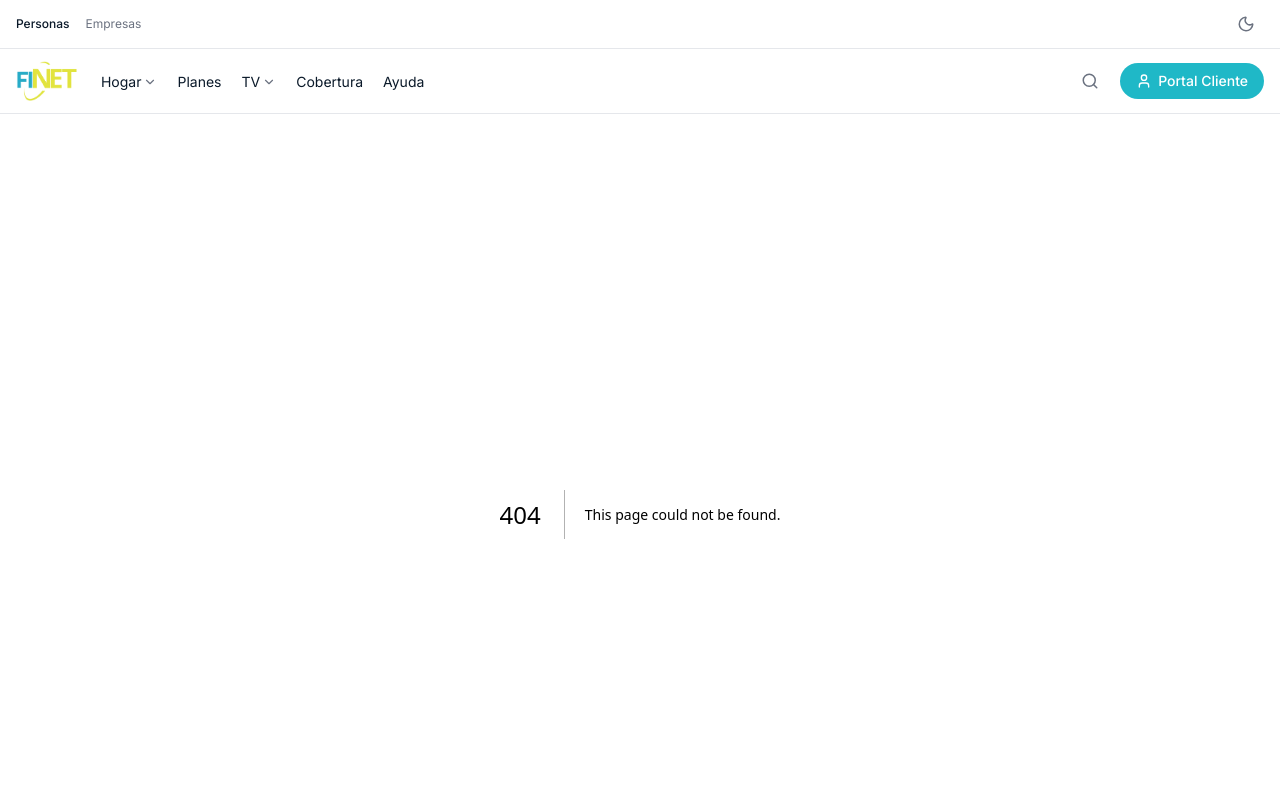
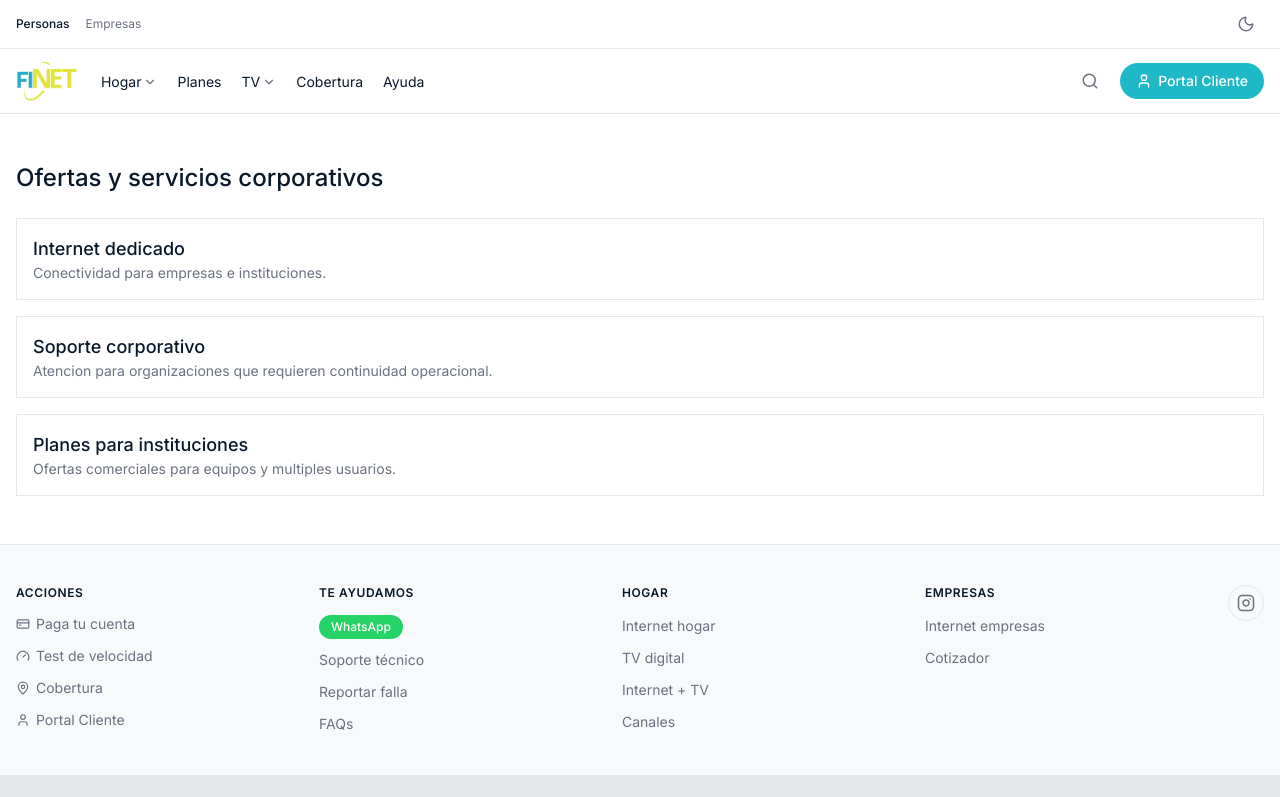
Before and after one commit to invvd/finet-clientes, a Next.js app: page /empresas in a window 1280 px wide. Before the commit this address had no page. Shown: the top 797 px of the page. Built offline with nearby package versions, Linux system fonts and the light colour scheme.

Commit message:
feat: agrega pagina de servicios corporativos

```diff
--- /dev/null
+++ b/app/_data/serviciosCorporativos.ts
@@ -0,0 +1,27 @@
+export type ServicioCorporativo = {
+  id: string;
+  nombre: string;
+  descripcion: string;
+};
+
+export const serviciosCorporativos: ServicioCorporativo[] = [
+  {
+    id: "internet-dedicado",
+    nombre: "Internet dedicado",
+    descripcion: "Conectividad para empresas e instituciones.",
+  },
+  {
+    id: "soporte-corporativo",
+    nombre: "Soporte corporativo",
+    descripcion: "Atencion para organizaciones que requieren continuidad operacional.",
+  },
+  {
+    id: "planes-instituciones",
+    nombre: "Planes para instituciones",
+    descripcion: "Ofertas comerciales para equipos y multiples usuarios.",
+  },
+];
+
+export function getServiciosCorporativos() {
+  return serviciosCorporativos;
+}
--- /dev/null
+++ b/app/empresas/page.tsx
@@ -0,0 +1,27 @@
+import { getServiciosCorporativos } from "../_data/serviciosCorporativos";
+
+export default function EmpresasPage() {
+  const servicios = getServiciosCorporativos();
+
+  return (
+    <section className="px-4 py-12">
+      <div className="mx-auto grid max-w-7xl gap-6">
+        <h1 className="text-2xl font-medium">Ofertas y servicios corporativos</h1>
+        {servicios.length > 0 ? (
+          <div className="grid gap-4">
+            {servicios.map((servicio) => (
+              <article key={servicio.id} className="border border-[var(--color-border)] p-4">
+                <h2 className="text-lg font-medium">{servicio.nombre}</h2>
+                <p className="text-sm text-[var(--color-muted)]">{servicio.descripcion}</p>
+              </article>
+            ))}
+          </div>
+        ) : (
+          <p className="text-[var(--color-muted)]">
+            El contenido corporativo no esta disponible temporalmente.
+          </p>
+        )}
+      </div>
+    </section>
+  );
+}
```
